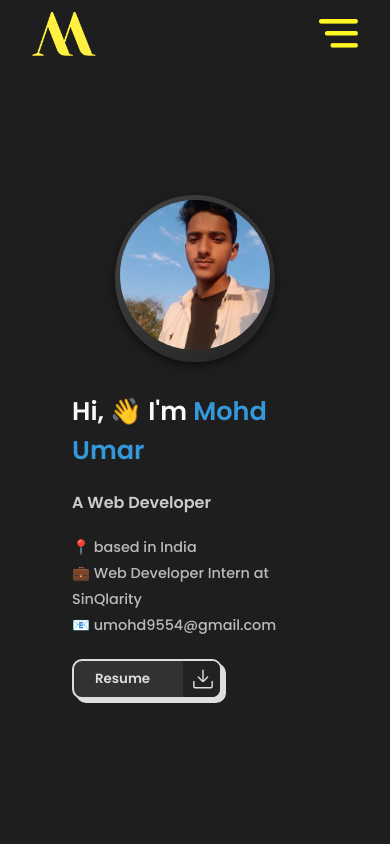
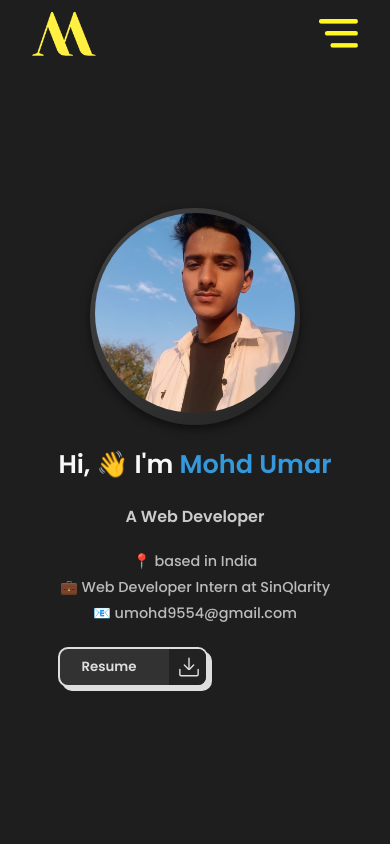
Before and after one commit to MohdUmar07/Personal_Portfolio, a React (Create React App) app: page / in a window 390 px wide. Shown: the top 844 px of the page. Built offline with nearby package versions, Linux system fonts and the light colour scheme.

Commit message:
Updated the design of intro page

```diff
--- a/src/components/Intro/intro.css
+++ b/src/components/Intro/intro.css
@@ -11,15 +11,13 @@
   box-sizing: border-box;
 }
 
-/* Profile image container */
 .profile {
   display: flex;
-  flex-direction: column;
+  flex-direction: row;
   align-items: center;
-  gap: 10px;
+  gap: 20px;
 }
 
-/* Profile image styles */
 .profileImageContainer {
   border-radius: 50%;
   background: linear-gradient(135deg, #444444, #222222);
@@ -28,19 +26,18 @@
 }
 
 .profileImage {
-  width: 200px;
-  height: 200px;
+  width: 280px;
+  height: 280px;
   border-radius: 50%;
   object-fit: cover;
 }
 
-/* Intro content styling */
 .introContent {
-  max-width: 90%;
-  margin: 20px 0 0;
+  max-width: 600px;
+  margin: 0;
+  text-align: left;
 }
 
-/* Headings */
 h1 {
   font-size: 2rem;
   font-weight: bold;
@@ -89,16 +86,23 @@ h2 {
   filter: brightness(0.8);
 }
 
-/* Prevent horizontal scroll */
 body {
   overflow-x: hidden;
 }
 
-/* Responsive adjustments */
 @media screen and (max-width: 720px) {
+  .profile {
+    flex-direction: column;
+    align-items: center;
+  }
+
+  .introContent {
+    text-align: center;
+  }
+
   .profileImage {
-      width: 180px;
-      height: 180px;
+    width: 240px;
+    height: 240px;
   }
 
   h1 {
@@ -117,8 +121,8 @@ body {
 
 @media screen and (max-width: 480px) {
   .profileImage {
-      width: 150px;
-      height: 150px;
+    width: 200px;
+    height: 200px;
   }
 
   h1 {
```
Lines whose indentation alone changed are shown as unchanged.
